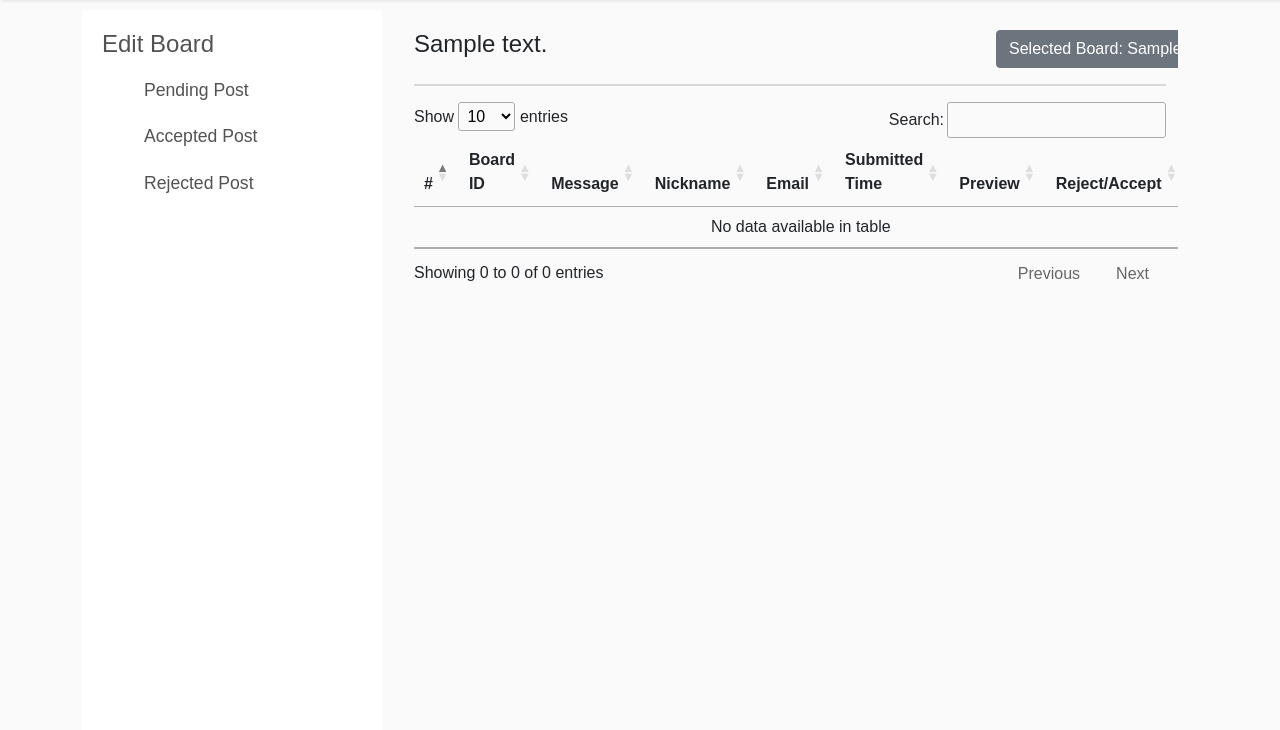
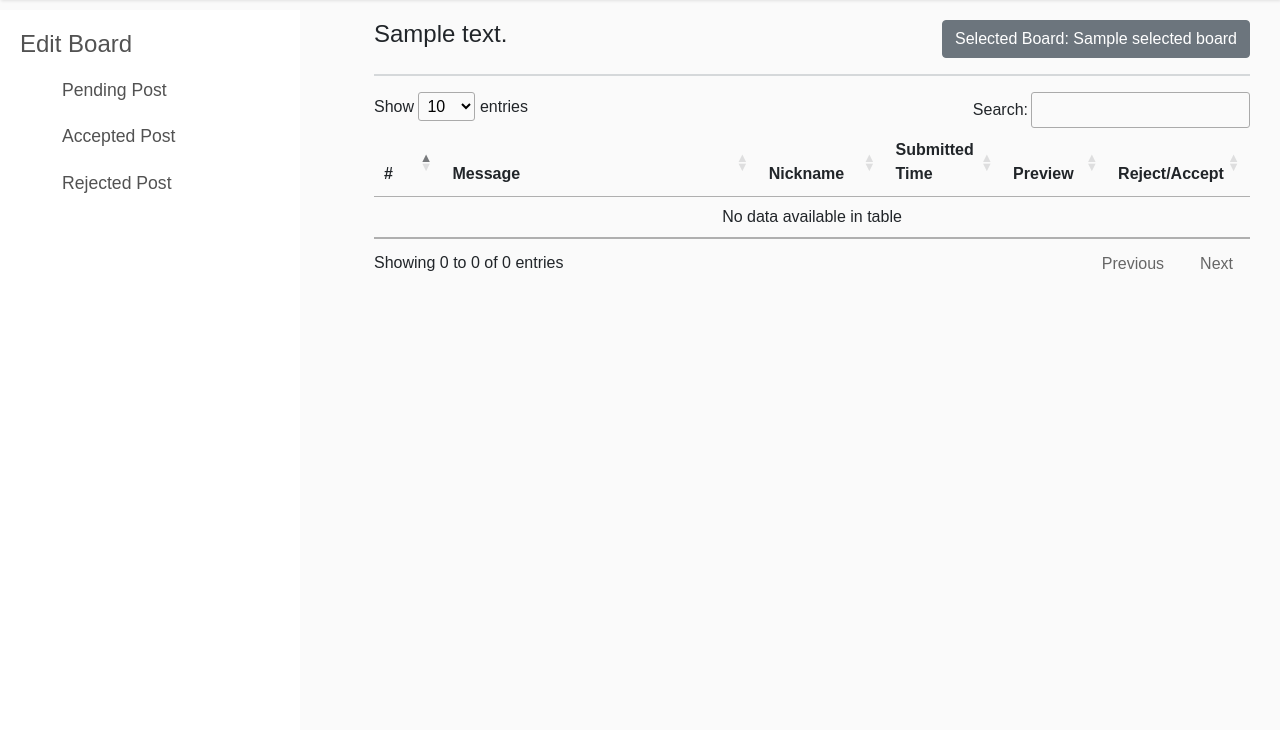
Before and after one commit to present42/sschub-express, a Node server app: template views/admin_post_withnav.ejs in a window 1280 px wide. Shown: the part 80-810 px from the top of the page. Run offline with Node 20, Linux system fonts and the light colour scheme; the template is opened without the code that fills it: most values are stand-ins (such as "Sample title", 1, 10 or a date in 2020); some libraries are stand-ins or nearby versions.

Commit message:
admin/post table formatting

```diff
--- a/public/css/admin_post.css
+++ b/public/css/admin_post.css
@@ -105,9 +104,11 @@
 ----------------------------------------------------- */
 
 .wrapper {
+    margin-top: 10px;
     display: flex;
-    width: 100%;
-    align-items: stretch;
+    overflow: hidden;
+    width: 100vw;
+    align-items:flex-start;
 }
 
 .whiteTextOverride {
@@ -116,8 +117,9 @@
 
 #sidebar {
     margin-top: 0px;
+    width: 20vw;
     min-width: 300px;
-    max-width: 30vw;
+    max-width: 20vw;
     background: #ffffff;
     color: rgb(161, 161, 161);
     transition: all 0.3s;
@@ -217,9 +219,23 @@
     border-color: #999;
 }
 
+.btn-status{
+    width: 7vw;
+    margin: 5px;
+}
+
+.dropdown{
+    display: flex;
+    justify-content: flex-end;
+}
+
 .form-check{
     margin-left: 20px;
   }
+
+.tableHeader{
+    max-width: 80vw;
+}
 
 .dropdown-toggle:after {
     content: none;
@@ -254,12 +270,16 @@
 ----------------------------------------------------- */
 
 #content {
-    width: 100%;
-    display: flex;
-    padding: 20px;
+    min-width: 80vw;
     height: 80vh;
     transition: all 0.3s;
+    align-items: left;
     overflow-y: scroll;
+}
+
+.container {
+    width: 70vw;
+    padding: 10px;
 }
 
 /* ---------------------------------------------------
--- a/views/admin_post_withnav.ejs
+++ b/views/admin_post_withnav.ejs
@@ -8,6 +8,9 @@
 
     <!-- Our Custom CSS -->
     <link rel="stylesheet" href="/css/admin_post.css">
+    <link rel="stylesheet" href="/css/admin_preview.css">
+
+
     <link rel="stylesheet" href="https://fonts.googleapis.com/icon?family=Material+Icons" />
     <script src="https://cdn.jsdelivr.net/npm/bootstrap@5.1.3/dist/js/bootstrap.bundle.min.js"></script>
     <script src="https://cdnjs.cloudflare.com/ajax/libs/jquery/3.6.0/jquery.min.js"></script>
@@ -48,7 +51,6 @@
             </ul>
         </div>
     </nav>
-    <div class="container pt-5" style="padding-top: 0!important;">
         <div class="wrapper">
             <nav id="sidebar">
                 <div class="sidebar-header">
@@ -61,13 +63,13 @@
                 </div>
             </nav>
             <div id="content">
-                <div class="container-fluid" style="overflow: scroll;">
-                    <div class="row">
-                        <h4 class="col-9">
+                <div class="container">
+                    <div class="row tableHeader">
+                        <h4 class="col-3">
                             <%= text %>
                         </h4>
-                        <div class="dropdown col-3" style="overflow-y:scroll;">
-                            <a class="btn btn-secondary dropdown-toggle" href="#" role="button" id="dropdownMenuLink"
+                        <div class="dropdown col-9">
+                            <a class="btn btn-secondary dropdown-toggle" style="margin-right: 0px" href="#" role="button" id="dropdownMenuLink"
                                 data-bs-toggle="dropdown" aria-expanded="false">
                                 Selected Board: <%= selected_board[0].title %>
                             </a>
@@ -85,14 +87,12 @@
                     <table class="table" id="post_table" style="overflow-y: scroll;">
                         <thead>
                             <tr>
-                                <th scope="col">#</th>
-                                <th scope="col">Board ID</th>
-                                <th scope="col">Message</th>
-                                <th scope="col">Nickname</th>
-                                <th scope="col">Email</th>
-                                <th scope="col">Submitted Time</th>
-                                <th scope="col">Preview</th>
-                                <th scope="col">Reject/Accept</th>
+                                <th style="width: 7vw" scope="col">#</th>
+                                <th style="width: 62vw" scope="col">Message</th>
+                                <th style="width: 10vw" scope="col">Nickname</th>
+                                <th style="width: 7vw" scope="col">Submitted Time</th>
+                                <th style="width: 7vw" scope="col">Preview</th>
+                                <th style="width: 7vw" scope="col">Reject/Accept</th>
                             </tr>
                         </thead>
                         <tbody>
@@ -102,16 +102,10 @@
                                         <%= i + 1 %>
                                     </th>
                                     <td>
-                                        <%= data[i].parent_board_id %>
-                                    </td>
-                                    <td>
                                         <%= data[i].message %>
                                     </td>
                                     <td>
                                         <%= data[i].nickname %>
-                                    </td>
-                                    <td>
-                                        <%= data[i].email %>
                                     </td>
                                     <td>
                                         <%= data[i].submitted_time.toLocaleString() %>
@@ -121,9 +115,9 @@
                                             data-target="#post" value="<%= data[i].post_id %>">Preview</button>
                                     </td>
                                     <td>
-                                        <button type="button" class="btn btn-outline-success"
+                                        <button type="button" class="btn btn-outline-success btn-status"
                                             value="<%= data[i].post_id %>">Approve</button>
-                                        <button type="button" class="btn btn-outline-danger"
+                                        <button type="button" class="btn btn-outline-danger btn-status"
                                             value="<%= data[i].post_id %>">Reject</button>
                                     </td>
                                 </tr>
@@ -156,8 +150,6 @@
             </div>
         </div>
         <!-- sidebar -->
-
-    </div>
 
     <div class="modal fade" id="post" tabindex="-1" role="dialog" aria-labelledby="MyModel" aria-hidden="true">
         <div class="modal-dialog" role="document">
```
Also changed, not shown: other parts of public/css/admin_post.css (+52 -1 lines).
